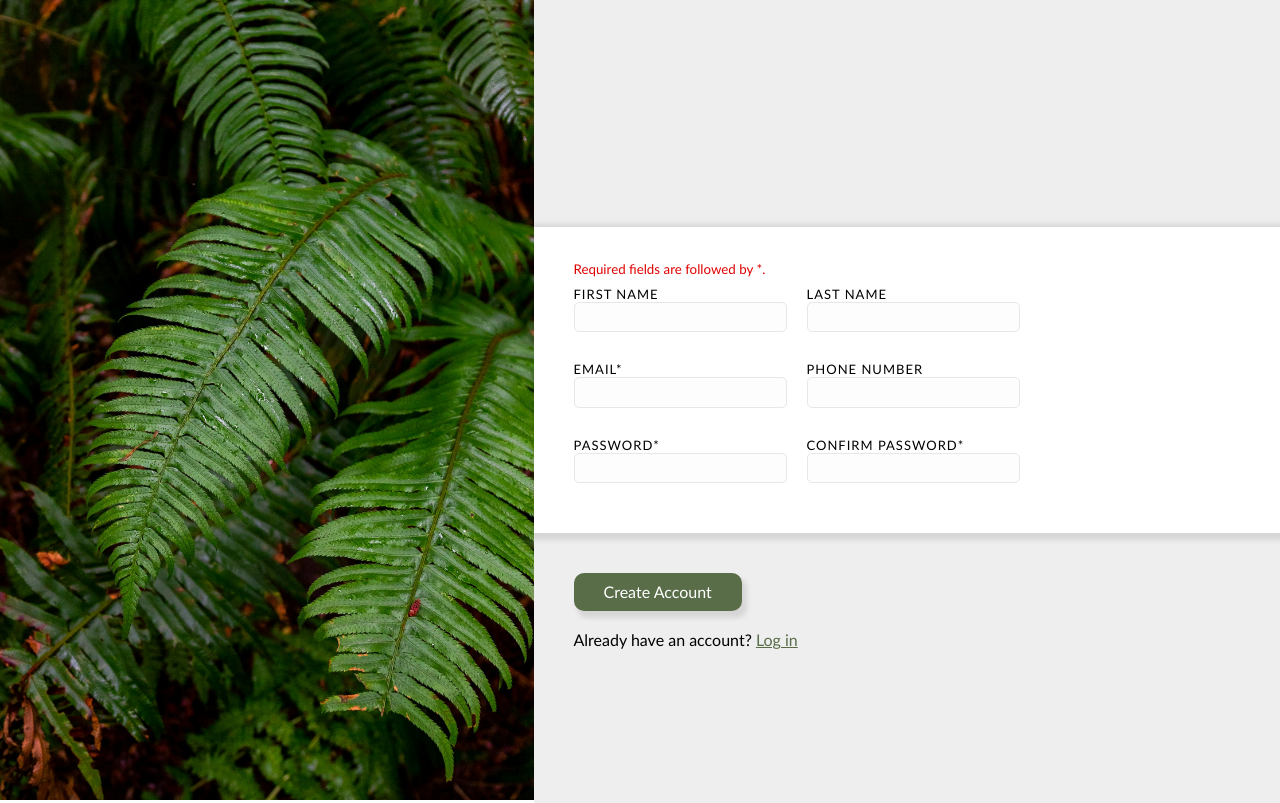
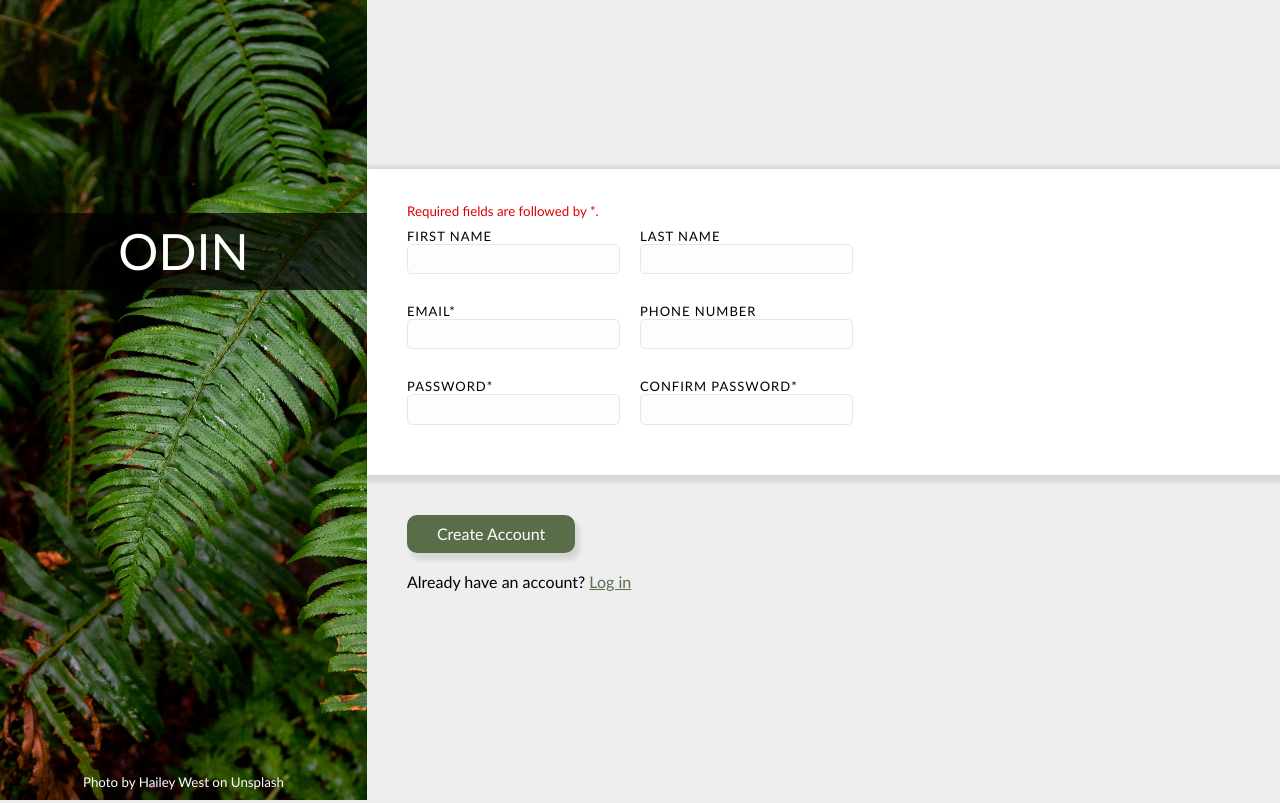
Before and after one commit to ap-6/odin-sign-up-form, a website: page index.html in a window 1280 px wide. Drawn offline with Linux system fonts and the light colour scheme.

Commit message:
Make image banner flex container

```diff
--- a/css/style.css
+++ b/css/style.css
@@ -6,6 +6,7 @@
 body {
     font-family: Seravek, 'Gill Sans Nova', Ubuntu, Calibri, 'DejaVu Sans', source-sans-pro, sans-serif;
     font-weight: normal;
+    background-color: rgb(238, 238, 238);
 }
 
 label {
@@ -16,14 +17,27 @@ label {
 #master-container {
     display: flex;
     flex-direction: row;
+
 }
 
 #right-half {
     display: flex;
     flex-direction: column;
+    justify-content: space-between;
+    height: 100vh;
     background-color: rgb(238, 238, 238);
-    flex: auto;
+    flex: 7 1 auto;
     box-sizing: border-box;
+}
+
+#left-half {
+    background: url("./halie-west-unsplash.jpg");
+    background-size: cover;
+    flex: 3 1 auto;
+    display: flex;
+    flex-direction: column;
+    justify-content: end;
+    gap: 60%;
 }
 
 .bg-img {
@@ -34,11 +48,11 @@ label {
 }
 
 #block-upper {
-    flex: 2 1 auto;
+
 }
 
 #block-form {
-    flex: 1 1 auto;
+
 }
 
 .input-field {
@@ -120,3 +134,16 @@ input:focus {
     height: 25px;
     margin-top: 5px;
 }
+
+.banner {
+    background-color: rgba(0, 0, 0, 0.7);
+    color: white;
+    font-size: 50px;
+    text-align: center;
+    padding: 10px;
+}
+
+.credit {
+    color: white;
+    text-align: center;
+}
--- a/index.html
+++ b/index.html
@@ -10,8 +10,9 @@
 </head>
 <body>
     <div id="master-container">
-        <div>
-            <img src="./css/halie-west-unsplash.jpg" alt="Plants" class="bg-img">
+        <div id="left-half">
+            <div class="banner">ODIN</div>
+            <div class="error credit">Photo by Hailey West on Unsplash</div>
         </div>
         <div id="right-half">
             <div id="block-upper"></div>
```
